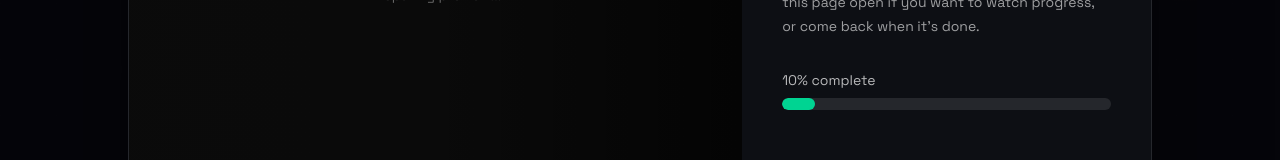
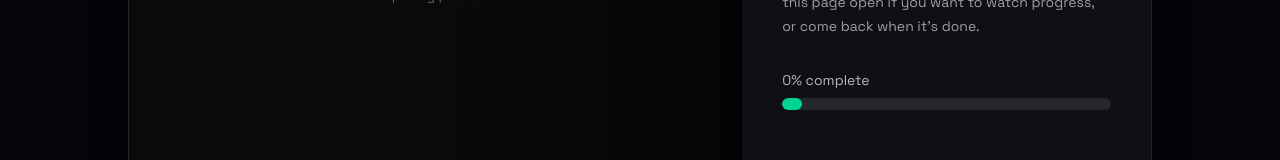
Before and after one commit to Duychinni/animecut, a Next.js app: page /dashboard/projects/1 in a window 1280 px wide. Shown: the part 557-717 px from the top of the page. Built offline with nearby package versions, Linux system fonts and the light colour scheme; no server answers; the database is empty.

Commit message:
Use project progress API as detail page source of truth

```diff
--- a/app/dashboard/projects/[projectId]/page.tsx
+++ b/app/dashboard/projects/[projectId]/page.tsx
@@ -3,6 +3,7 @@ import { PipelineRunner } from '@/components/project/PipelineRunner';
 import { ProcessingHero } from '@/components/project/ProcessingHero';
 import { TopClipsBoard } from '@/components/clips/TopClipsBoard';
 import { createExportSignedUrl } from '@/lib/storage';
+import { readJsonSafe } from '@/lib/safe-json';
 
 type ExportRow = {
   id: string;
@@ -52,28 +53,6 @@ function targetClipCountForDuration(totalSeconds: number) {
   if (minutes <= 30) return 10;
   if (minutes <= 60) return 15;
   return 20;
-}
-
-function computeProgress(status: string, doneExports: number, targetCount: number, elapsedSeconds: number) {
-  const safeTarget = Math.max(1, targetCount);
-
-  if (status === 'completed') return 100;
-
-  if (status === 'created') {
-    const early = Math.min(42, 10 + Math.floor(elapsedSeconds / 4));
-    return early;
-  }
-
-  if (status === 'transcribed') {
-    const mid = Math.min(62, 45 + Math.floor(elapsedSeconds / 6));
-    return mid;
-  }
-
-  if (status === 'analyzed') {
-    return Math.min(99, Math.round(65 + (doneExports / safeTarget) * 35));
-  }
-
-  return 5;
 }
 
 function getProcessingLabel(status: string) {
@@ -189,26 +168,29 @@ export default async function ProjectDetailPage({
   const totalSeconds = transcriptSeconds > 0 ? transcriptSeconds : sourceDurationSeconds;
   const targetCount = Math.max(1, targetClipCountForDuration(totalSeconds));
   const doneExports = filteredExportItems.filter((row) => row.status === 'done').length;
-  const activeExports = exportItems.filter((row) => row.status === 'queued' || row.status === 'processing').length;
-  const failedExports = exportItems.filter((row) => row.status === 'error').length;
-  const createdAtMs = projectRow?.created_at ? new Date(projectRow.created_at).getTime() : Date.now();
-  const elapsedSeconds = Math.max(0, Math.round((Date.now() - createdAtMs) / 1000));
-  const isReallyCompleted =
-    activeExports === 0 &&
-    (doneExports >= targetCount || doneExports + failedExports >= targetCount || (exportItems.length > 0 && doneExports === exportItems.length));
-  const effectiveStatus = isReallyCompleted ? 'completed' : String(projectRow?.status ?? 'created');
-  const progressPercent = isReallyCompleted ? 100 : computeProgress(effectiveStatus, doneExports, targetCount, elapsedSeconds);
 
+  let progressPercent = 0;
+  let effectiveStatus = String(projectRow?.status ?? 'created');
   let etaSeconds: number | null = null;
-  if (effectiveStatus === 'created') etaSeconds = 180;
-  else if (effectiveStatus === 'transcribed') etaSeconds = 100;
-  else if (effectiveStatus === 'analyzed') etaSeconds = Math.max(0, targetCount - doneExports) * 45;
-  else if (effectiveStatus === 'completed') etaSeconds = 0;
+  try {
+    const progressRes = await fetch(`${process.env.APP_URL || 'http://127.0.0.1:3000'}/api/projects/${projectId}/progress`, { cache: 'no-store' });
+    const progressJson = await readJsonSafe(progressRes) as {
+      project?: { status?: string | null };
+      progress?: { percent?: number | null; eta_seconds?: number | null };
+    };
+    if (progressRes.ok) {
+      progressPercent = Math.max(0, Math.min(100, Number(progressJson?.progress?.percent ?? 0)));
+      effectiveStatus = String(progressJson?.project?.status ?? effectiveStatus);
+      etaSeconds = typeof progressJson?.progress?.eta_seconds === 'number' ? progressJson.progress.eta_seconds : null;
+    }
+  } catch {
+    progressPercent = 0;
+  }
 
   const youtubeId = parseYouTubeId(projectRow?.source_url ?? null);
   const fallbackThumbnail = youtubeId ? `https://i.ytimg.com/vi/${youtubeId}/maxresdefault.jpg` : null;
   const heroThumbnail = projectRow?.source_thumbnail_url || fallbackThumbnail;
-  const showProcessingHero = effectiveStatus !== 'completed';
+  const showProcessingHero = doneExports === 0;
 
   return (
     <main className="mx-auto w-full max-w-[2400px] px-8 py-10">
```
